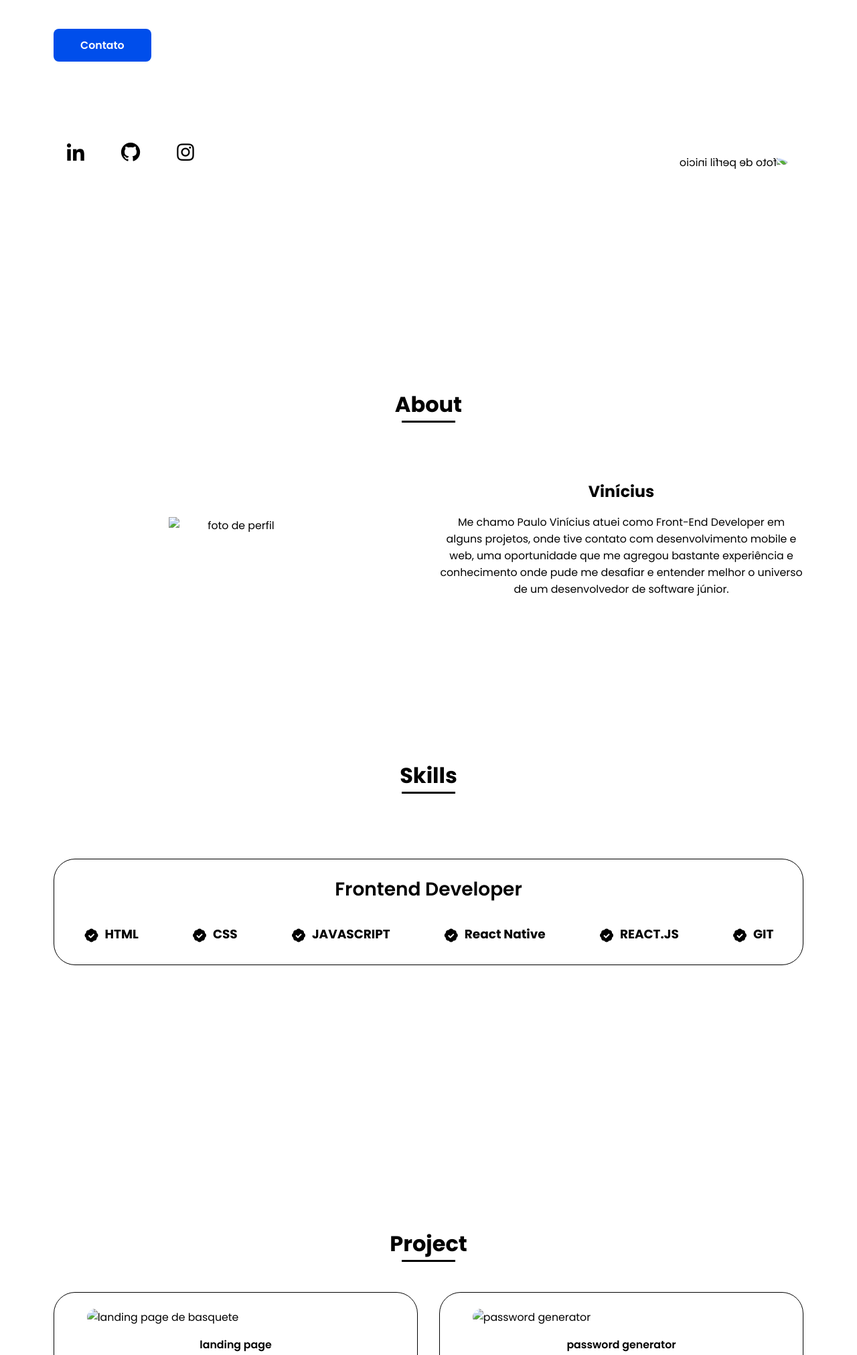
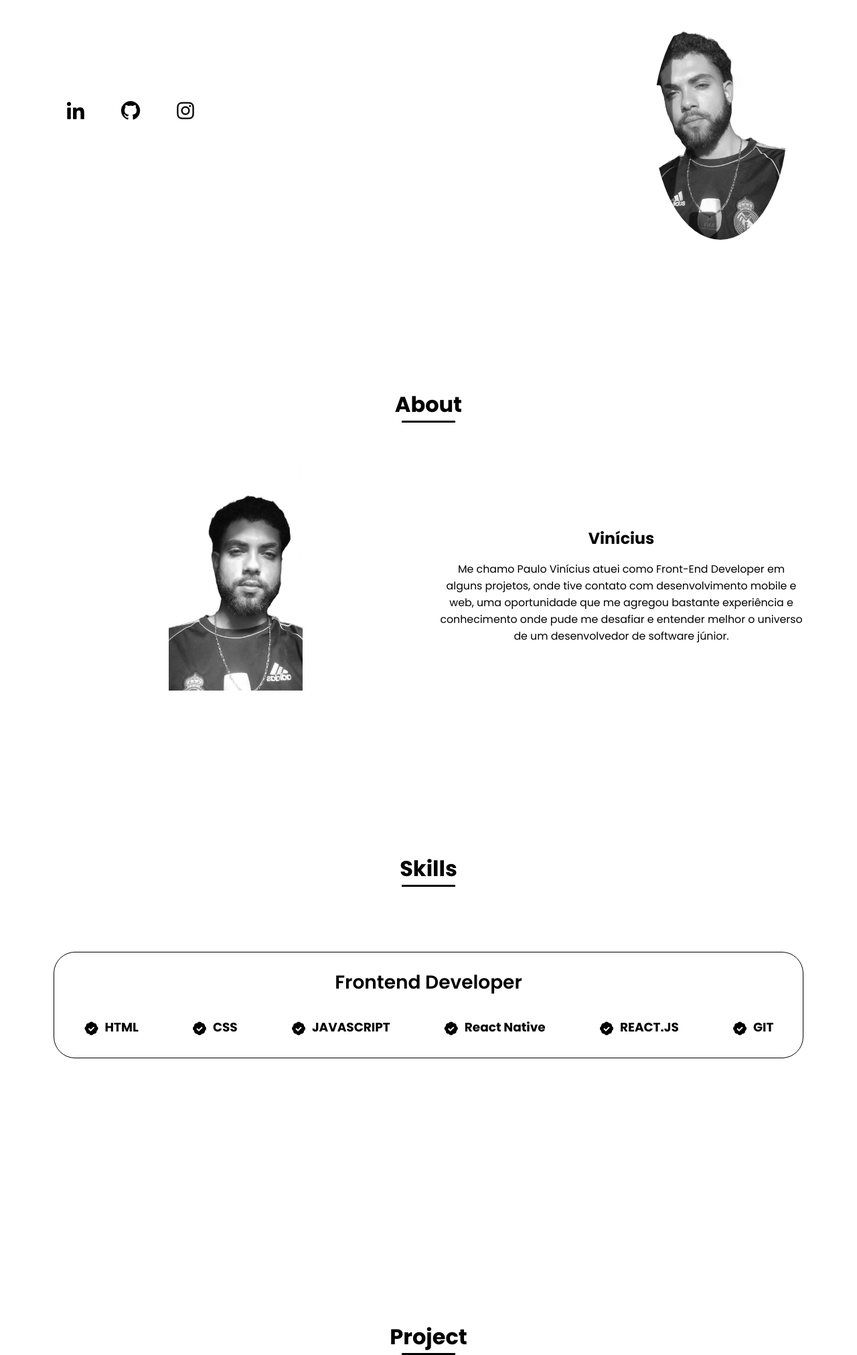
Before and after one commit to viniciusslopes/Portifolio, a plain HTML site: page index.html in a window 1280 px wide. Shown: the part 472-2495 px from the top of the page at 67% size. Drawn offline with nearby package versions, Linux system fonts and the light colour scheme; the site is published under a folder, as on GitHub Pages, so addresses that start at the root find nothing.

Commit message:
remove /

```diff
--- a/index.html
+++ b/index.html
@@ -64,7 +64,7 @@
                 </div>
 
                 <div class="home__img">
-                    <img src="/images/perfildark.png" alt="foto de perfil inicio">
+                    <img src="images/perfildark.png" alt="foto de perfil inicio">
                 </div>
             </div>
         </section>
@@ -77,7 +77,7 @@
 
             <div class="about__container bd-grid">
                 <div class="about__img">
-                    <img src="/images/perfil2dark.png" alt="foto de perfil">
+                    <img src="images/perfil2dark.png" alt="foto de perfil">
                 </div>
 
                 <div class="about__info">
@@ -161,7 +161,7 @@
             <div class="work__container bd-grid">
                 <div class="details-container color-container">
                     <div class="article-contianer">
-                        <img src="/images/landingpage.png" class="project-img" alt="landing page de basquete">
+                        <img src="images/landingpage.png" class="project-img" alt="landing page de basquete">
                     </div>
                     <h2 class="experience-sub-title project-title">landing page</h2>
                     <div class="btn-cotainer">
@@ -178,7 +178,7 @@
 
                 <div class="details-container color-container">
                     <div class="article-contianer">
-                        <img src="/images/passwordgenerator.png" class="project-img" alt="password generator">
+                        <img src="images/passwordgenerator.png" class="project-img" alt="password generator">
                     </div>
                     <h2 class="experience-sub-title project-title">password generator</h2>
                     <div class="btn-cotainer">
@@ -235,7 +235,7 @@
 
     <script src="https://unpkg.com/scrollreveal"></script>
     <!-- ==== MAIN JS ==== -->
-    <script src="/js/script.js"></script>
+    <script src="js/script.js"></script>
 </body>
 
 </html>
```
